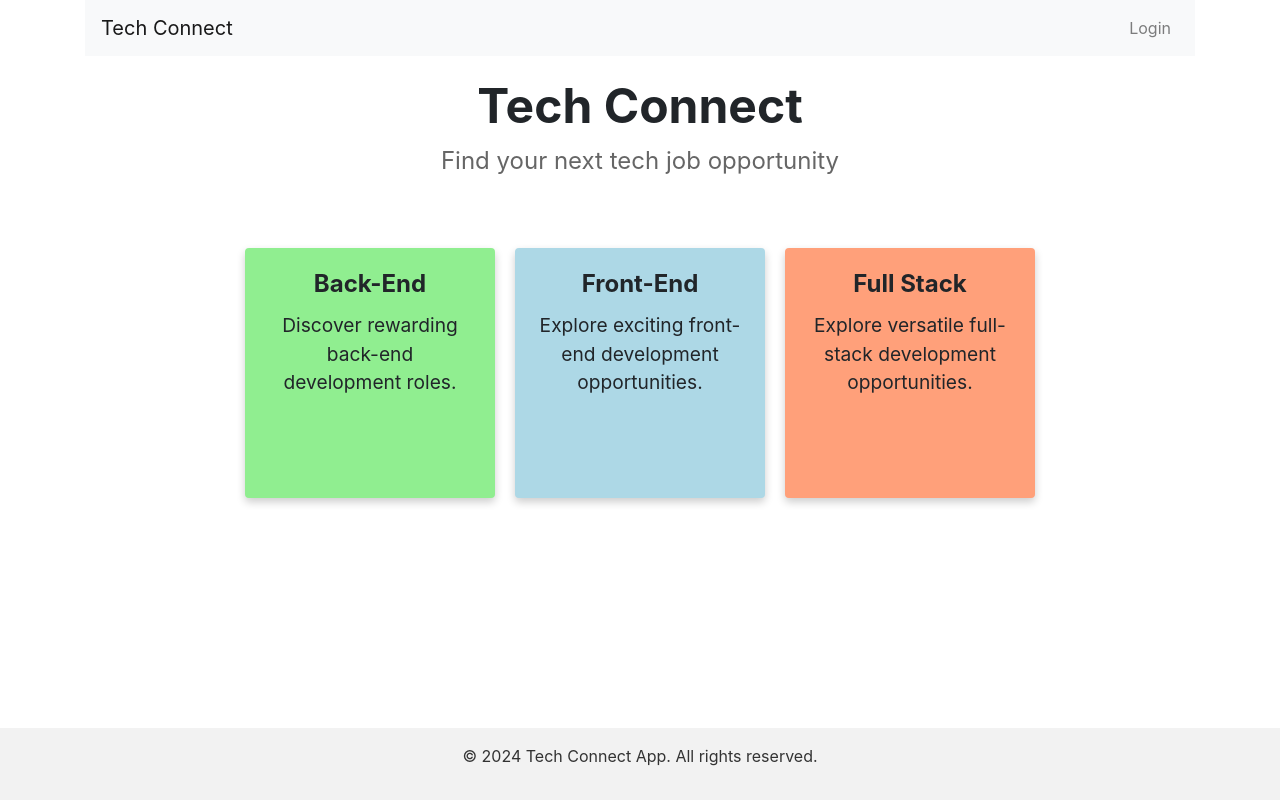
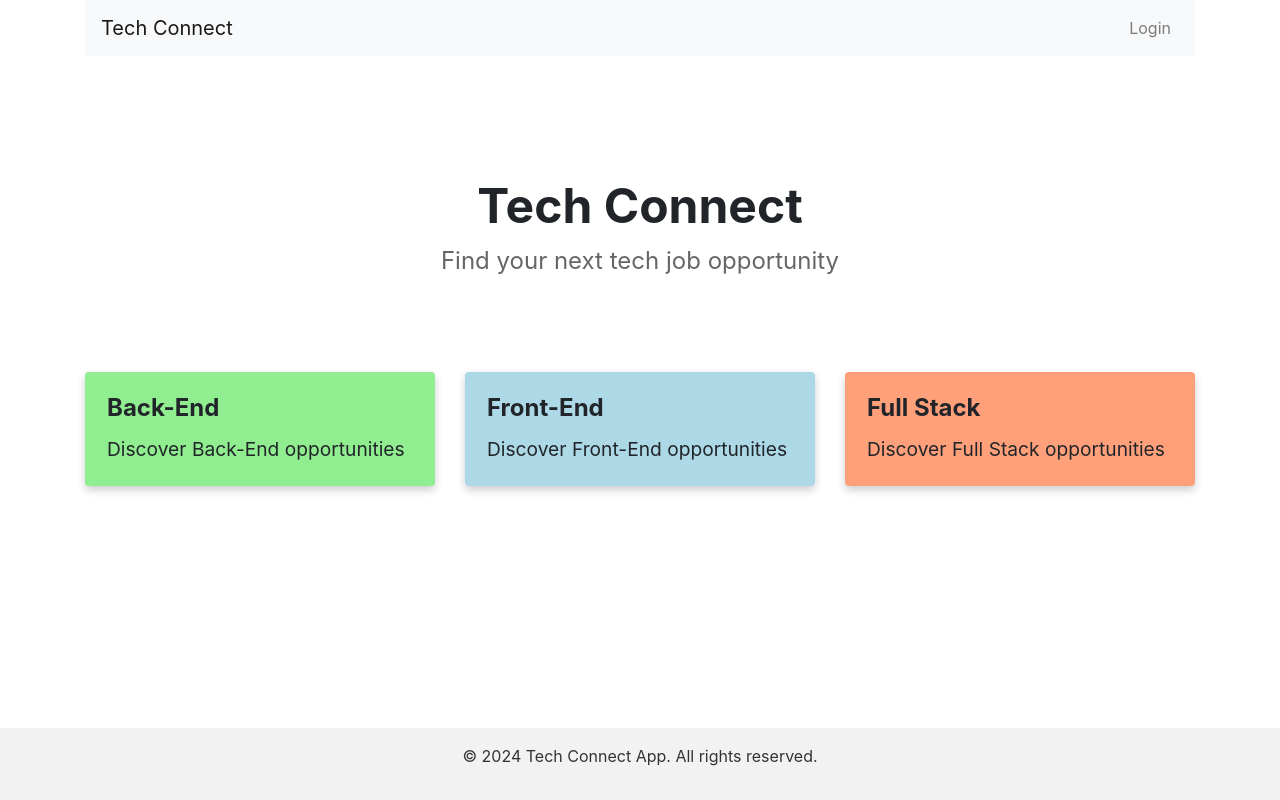
Before and after one commit to CV2Tre/Tech-Connect-App, a React (Create React App) app in the folder frontend/tech_connect_frontend/: page / in a window 1280 px wide. Built offline with nearby package versions, Linux system fonts and the light colour scheme; no server answers.

Commit message:
UI fixes

```diff
--- a/frontend/tech_connect_frontend/src/components/Header.jsx
+++ b/frontend/tech_connect_frontend/src/components/Header.jsx
@@ -3,6 +3,7 @@ import React from 'react';
 import { useNavigate } from 'react-router-dom';
 import { Container } from 'react-bootstrap';
 import Navigation from './Navigation';
+
 function Header() {
   const navigate = useNavigate();
 
@@ -13,7 +14,7 @@ function Header() {
   return (
     <Container>
       <Navigation />
-      <main>
+      <main style={{ paddingTop: '100px' }}>
         <div
           style={{
             display: 'flex',
--- a/frontend/tech_connect_frontend/src/components/Home.jsx
+++ b/frontend/tech_connect_frontend/src/components/Home.jsx
@@ -2,6 +2,12 @@ import React, { useState, useEffect } from 'react';
 import { Link, useNavigate } from 'react-router-dom';
 import { Card, Container, Row, Col, Button } from 'react-bootstrap';
 import axios from 'axios';
+
+const categories = [
+  { id: 'back-end', name: 'Back-End', color: '#90EE90' },
+  { id: 'front-end', name: 'Front-End', color: '#ADD8E6' },
+  { id: 'full-stack', name: 'Full Stack', color: '#FFA07A' },
+];
 
 function Home() {
   const [jobs, setJobs] = useState([]);
@@ -10,9 +16,7 @@ function Home() {
   useEffect(() => {
     const fetchJobs = async () => {
       try {
-        console.log('Fetching jobs from API...');
         const response = await axios.get('http://localhost:8000/job-postings/');
-        console.log('Job data received:', response.data);
         setJobs(response.data);
       } catch (error) {
         console.error('Error fetching jobs:', error);
@@ -28,89 +32,31 @@ function Home() {
 
   return (
     <Container>
-      <main>
-        <div style={{ display: 'flex', justifyContent: 'center' }}>
-          <div style={{ display: 'grid', gridTemplateColumns: 'repeat(3, 1fr)', gridGap: '20px' }}>
-            <Link to="/jobs?category=back-end" style={{ textDecoration: 'none', color: 'inherit' }}>
-              <div onClick={() => handleCardClick('back-end')}>
+      <main style={{ marginBottom: '100px' }}>
+
+
+        <Row className="justify-content-center mt-4">
+          {categories.map((category, index) => (
+            <Col key={index} xs={12} sm={6} md={4} className="mb-4">
+              <Link to={`/jobs?category=${category.id}`} style={{ textDecoration: 'none', color: 'inherit' }}>
                 <Card
                   style={{
-                    width: '250px',
-                    height: '250px',
-                    border: '2px solid #90EE90',
+                    border: `2px solid ${category.color}`,
                     boxShadow: '0 4px 8px 0 rgba(0, 0, 0, 0.2)',
-                    backgroundColor: '#90EE90',
-                    display: 'flex',
-                    flexDirection: 'column',
-                    justifyContent: 'center',
-                    alignItems: 'center',
-                    textAlign: 'center',
+                    backgroundColor: category.color,
                     cursor: 'pointer',
                   }}
+                  onClick={() => handleCardClick(category.id)}
                 >
                   <Card.Body>
-                    <Card.Title style={{ fontSize: '1.5rem', fontWeight: 'bold' }}>Back-End</Card.Title>
-                    <Card.Text style={{ fontSize: '1.2rem' }}>
-                      Discover rewarding back-end development roles.
-                    </Card.Text>
+                    <Card.Title style={{ fontSize: '1.5rem', fontWeight: 'bold' }}>{category.name}</Card.Title>
+                    <Card.Text style={{ fontSize: '1.2rem' }}>Discover {category.name} opportunities</Card.Text>
                   </Card.Body>
                 </Card>
-              </div>
-            </Link>
-            <Link to="/jobs?category=front-end" style={{ textDecoration: 'none', color: 'inherit' }}>
-              <div onClick={() => handleCardClick('front-end')}>
-                <Card
-                  style={{
-                    width: '250px',
-                    height: '250px',
-                    border: '2px solid #ADD8E6',
-                    boxShadow: '0 4px 8px 0 rgba(0, 0, 0, 0.2)',
-                    backgroundColor: '#ADD8E6',
-                    display: 'flex',
-                    flexDirection: 'column',
-                    justifyContent: 'center',
-                    alignItems: 'center',
-                    textAlign: 'center',
-                    cursor: 'pointer',
-                  }}
-                >
-                  <Card.Body>
-                    <Card.Title style={{ fontSize: '1.5rem', fontWeight: 'bold' }}>Front-End</Card.Title>
-                    <Card.Text style={{ fontSize: '1.2rem' }}>
-                      Explore exciting front-end development opportunities.
-                    </Card.Text>
-                  </Card.Body>
-                </Card>
-              </div>
-            </Link>
-            <Link to="/jobs?category=full-stack" style={{ textDecoration: 'none', color: 'inherit' }}>
-              <div onClick={() => handleCardClick('full-stack')}>
-                <Card
-                  style={{
-                    width: '250px',
-                    height: '250px',
-                    border: '2px solid #FFA07A',
-                    boxShadow: '0 4px 8px 0 rgba(0, 0, 0, 0.2)',
-                    backgroundColor: '#FFA07A',
-                    display: 'flex',
-                    flexDirection: 'column',
-                    justifyContent: 'center',
-                    alignItems: 'center',
-                    textAlign: 'center',
-                    cursor: 'pointer',
-                  }}
-                >
-                  <Card.Body>
-                    <Card.Title style={{ fontSize: '1.5rem', fontWeight: 'bold' }}>Full Stack</Card.Title>
-                    <Card.Text style={{ fontSize: '1.2rem' }}>
-                      Explore versatile full-stack development opportunities.
-                    </Card.Text>
-                  </Card.Body>
-                </Card>
-              </div>
-            </Link>
-          </div>
-        </div>
+              </Link>
+            </Col>
+          ))}
+        </Row>
       </main>
     </Container>
   );
--- a/frontend/tech_connect_frontend/src/components/Jobs.jsx
+++ b/frontend/tech_connect_frontend/src/components/Jobs.jsx
@@ -41,14 +41,21 @@ function Jobs({ jobs }) {
       setSelectedFilters([jobCategory.toLowerCase()]);
 
       if (filteredJobsByCategory.length > 0) {
-        setSelectedJob(filteredJobsByCategory[0]);
+        const randomIndex = Math.floor(Math.random() * filteredJobsByCategory.length);
+        setSelectedJob(filteredJobsByCategory[randomIndex]);
       } else {
         setSelectedJob(null);
       }
     } else {
       setAllJobs(jobs);
       setSelectedFilters([]);
-      setSelectedJob(null);
+
+      if (jobs.length > 0) {
+        const randomIndex = Math.floor(Math.random() * jobs.length);
+        setSelectedJob(jobs[randomIndex]);
+      } else {
+        setSelectedJob(null);
+      }
     }
   }, [jobs, jobCategory, categories]);
 
@@ -179,7 +186,6 @@ function Jobs({ jobs }) {
             customTransition="all .5s"
             transitionDuration={500}
             containerClass="carousel-container"
-            removeArrowOnDeviceType={['tablet', 'mobile']}
             dotListClass="custom-dot-list-style"
             itemClass="carousel-item-padding-40-px"
             className="mb-4" // Added padding bottom to the carousel
```
